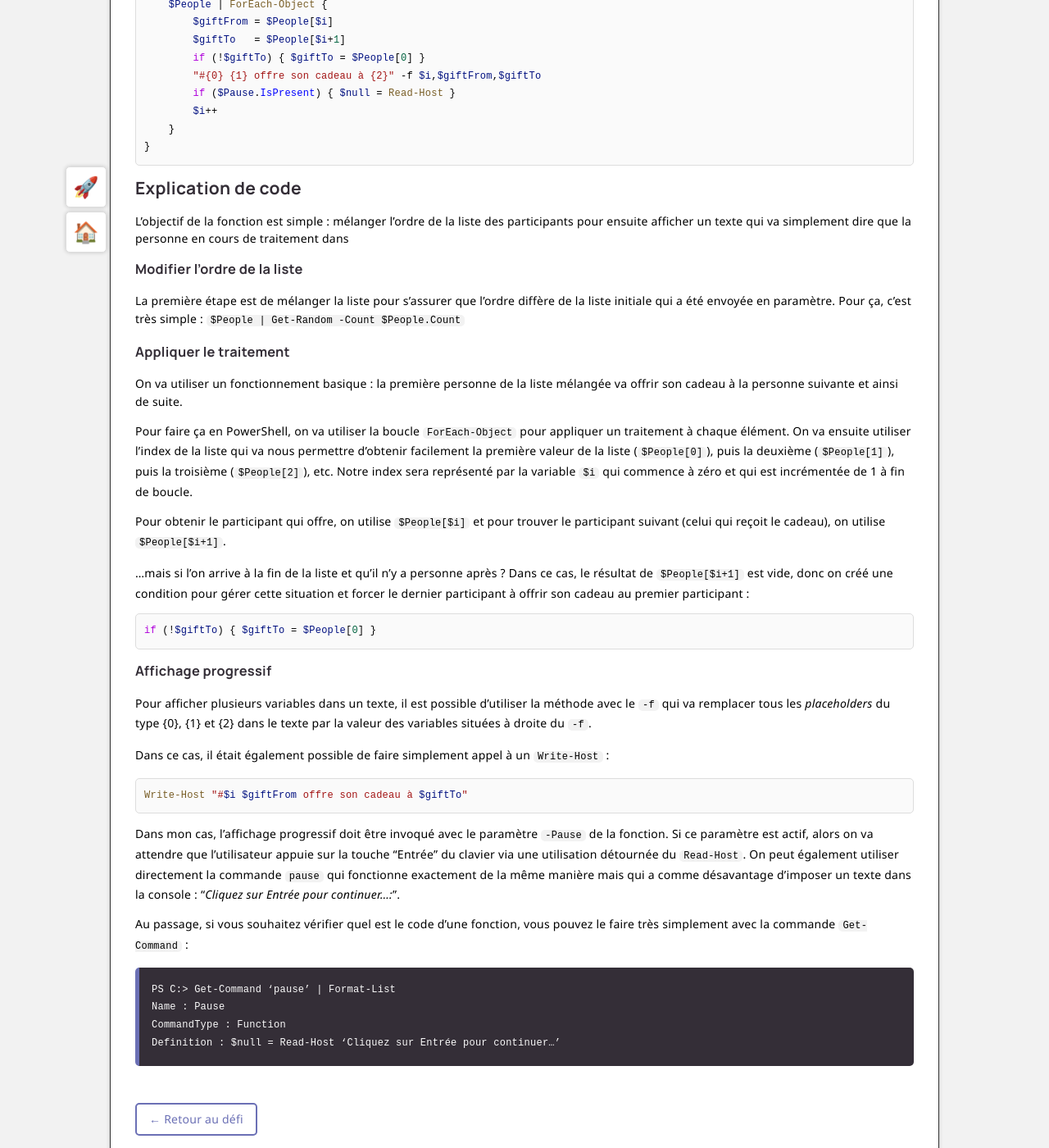
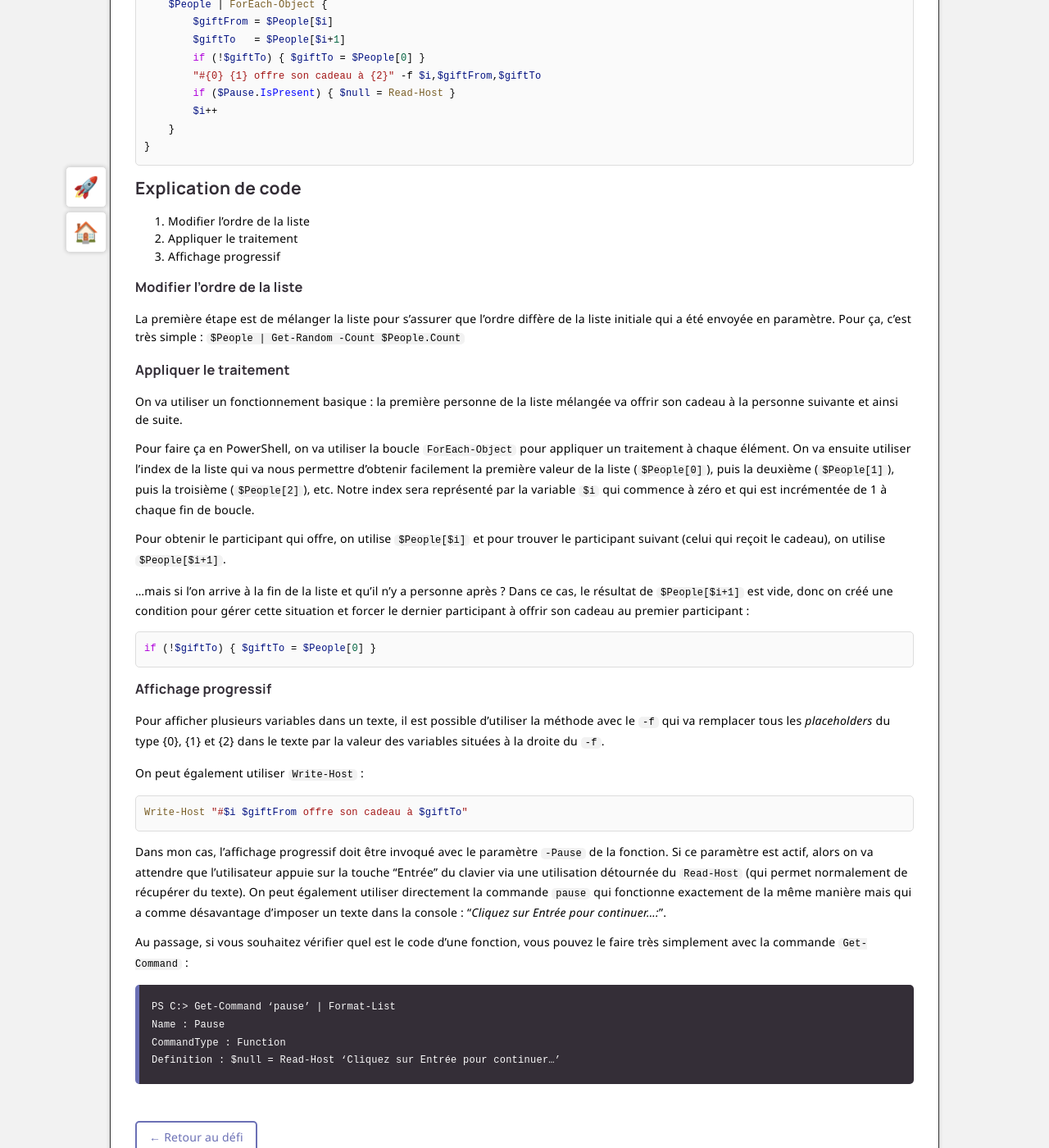
Before and after one commit to leobouard/leobouard.github.io, a Jekyll site: the page built from _posts/2021-11-30-pere-noel-secret-soluce.md, in a window 1280 px wide and 1400 px high, scrolled down 513 px. Shown: the whole window at 82% size. Built offline with Jekyll 4.4.1, drawn with Linux system fonts in a browser that asks for light colours; some web fonts are replaced.

Commit message:
Update 2021-11-30-pere-noel-secret-soluce.md

````diff
--- a/_posts/2021-11-30-pere-noel-secret-soluce.md
+++ b/_posts/2021-11-30-pere-noel-secret-soluce.md
@@ -31,7 +31,9 @@ function Get-SecretSanta {
 
 ## Explication de code
 
-L'objectif de la fonction est simple : mélanger l'ordre de la liste des participants pour ensuite afficher un texte qui va simplement dire que la personne en cours de traitement dans
+1. Modifier l'ordre de la liste
+2. Appliquer le traitement
+3. Affichage progressif
 
 ### Modifier l'ordre de la liste
 
@@ -41,7 +43,7 @@ La première étape est de mélanger la liste pour s'assurer que l'ordre diffèr
 
 On va utiliser un fonctionnement basique : la première personne de la liste mélangée va offrir son cadeau à la personne suivante et ainsi de suite.
 
-Pour faire ça en PowerShell, on va utiliser la boucle `ForEach-Object` pour appliquer un traitement à chaque élément. On va ensuite utiliser l'index de la liste qui va nous permettre d'obtenir facilement la première valeur de la liste (`$People[0]`), puis la deuxième (`$People[1]`), puis la troisième (`$People[2]`), etc. Notre index sera représenté par la variable `$i` qui commence à zéro et qui est incrémentée de 1 à fin de boucle.
+Pour faire ça en PowerShell, on va utiliser la boucle `ForEach-Object` pour appliquer un traitement à chaque élément. On va ensuite utiliser l'index de la liste qui va nous permettre d'obtenir facilement la première valeur de la liste (`$People[0]`), puis la deuxième (`$People[1]`), puis la troisième (`$People[2]`), etc. Notre index sera représenté par la variable `$i` qui commence à zéro et qui est incrémentée de 1 à chaque fin de boucle.
 
 Pour obtenir le participant qui offre, on utilise `$People[$i]` et pour trouver le participant suivant (celui qui reçoit le cadeau), on utilise `$People[$i+1]`.
 
@@ -53,15 +55,15 @@ if (!$giftTo) { $giftTo = $People[0] }
 
 ### Affichage progressif
 
-Pour afficher plusieurs variables dans un texte, il est possible d'utiliser la méthode avec le `-f` qui va remplacer tous les *placeholders* du type {0}, {1} et {2} dans le texte par la valeur des variables situées à droite du `-f`.
+Pour afficher plusieurs variables dans un texte, il est possible d'utiliser la méthode avec le `-f` qui va remplacer tous les *placeholders* du type {0}, {1} et {2} dans le texte par la valeur des variables situées à la droite du `-f`.
 
-Dans ce cas, il était également possible de faire simplement appel à un `Write-Host` :
+On peut également utiliser `Write-Host` :
 
 ```powershell
 Write-Host "#$i $giftFrom offre son cadeau à $giftTo"
 ```
 
-Dans mon cas, l'affichage progressif doit être invoqué avec le paramètre `-Pause` de la fonction. Si ce paramètre est actif, alors on va attendre que l'utilisateur appuie sur la touche "Entrée" du clavier via une utilisation détournée du `Read-Host`. On peut également utiliser directement la commande `pause` qui fonctionne exactement de la même manière mais qui a comme désavantage d'imposer un texte dans la console : "*Cliquez sur Entrée pour continuer...:*".
+Dans mon cas, l'affichage progressif doit être invoqué avec le paramètre `-Pause` de la fonction. Si ce paramètre est actif, alors on va attendre que l'utilisateur appuie sur la touche "Entrée" du clavier via une utilisation détournée du `Read-Host` (qui permet normalement de récupérer du texte). On peut également utiliser directement la commande `pause` qui fonctionne exactement de la même manière mais qui a comme désavantage d'imposer un texte dans la console : "*Cliquez sur Entrée pour continuer...:*".
 
 Au passage, si vous souhaitez vérifier quel est le code d'une fonction, vous pouvez le faire très simplement avec la commande `Get-Command` :
 
````
